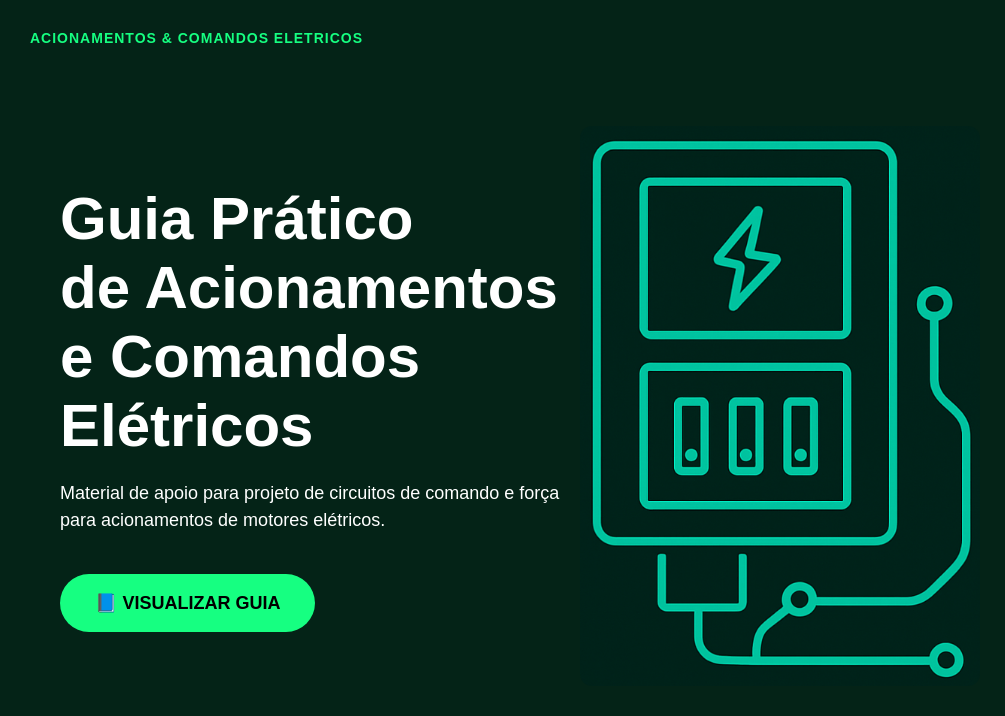
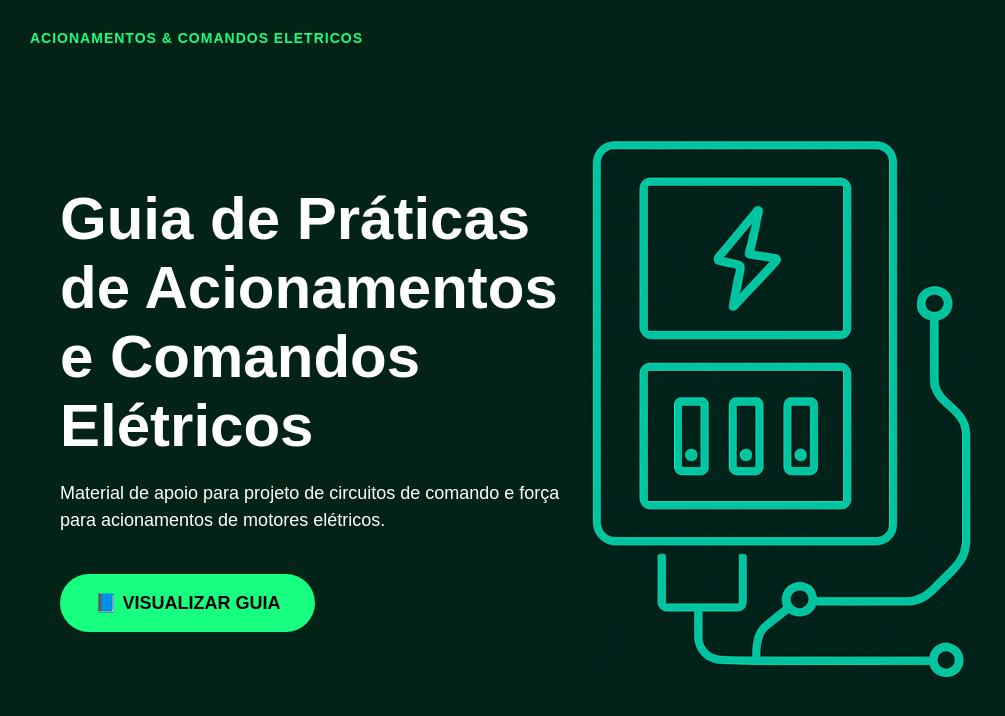
Before and after one commit to Rubenn34/Acionamentos-ComandosEletricos, a plain HTML site: page index.html in a window 1280 px wide. Shown: the whole page, without its empty margins (0-1005 px from the left). Drawn offline with Linux system fonts and the light colour scheme.

Commit message:
Revise header and title in index.html
Updated the title and header text for clarity.

```diff
--- a/index.html
+++ b/index.html
@@ -16,7 +16,7 @@
     <section class="hero">
 
         <div class="texto">
-            <h1>Guia Prático<br>de Acionamentos<br>e Comandos<br>Elétricos</h1>
+            <h1>Guia de Práticas<br>de Acionamentos<br>e Comandos<br>Elétricos</h1>
 
             <p>
                 Material de apoio para projeto de circuitos de comando e força para acionamentos de motores elétricos.
```
